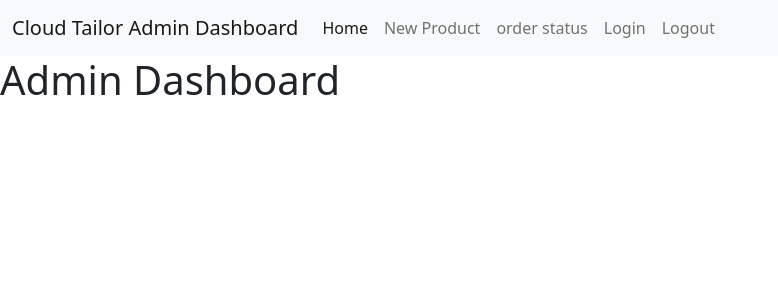
After one commit to raihanromi/cloudTailor, a PHP site: page /admindashboard/dashboard.php in a window 1280 px wide. The commit adds this page. Shown: the top 300 px of the page, without its empty margins (0-778 px from the left). Run offline with PHP 8.4, Linux system fonts and the light colour scheme; some libraries are stand-ins or nearby versions.

Commit message:
admin dashboard

```diff
--- a/index.php
+++ b/admindashboard/dashboard.php
@@ -1,9 +1,6 @@
-<?php
-session_start()
-?>
-
-<?php include_once("components/header.php")?>
+<?php  include_once("dashboardheader.php")?>
 
 
+<h1>Admin Dashboard</h1>
 
-<?php include_once("components/footer.php") ?>
+<?php  include_once("dashboardfooter.php")?>
--- /dev/null
+++ b/admindashboard/dashboardfooter.php
@@ -0,0 +1,3 @@
+
+  </body>
+</html>
--- a/dashboard.php
+++ b/admindashboard/dashboardheader.php
@@ -28,20 +28,18 @@
           <a class="nav-link active" aria-current="page" href="#">Home</a>
         </li>
         <li class="nav-item">
-          <a class="nav-link" href="admindashboard/createnewproduct.php">New Product</a>
+          <a class="nav-link" href="createnewproduct.php">New Product</a>
         </li>
         <li class="nav-item">
-          <a class="nav-link" href="admindashboard/orderstatus.php">order status</a>
+          <a class="nav-link" href="orderstatus.php">order status</a>
         </li>
-          <li class="nav-item">
-          <a class="nav-link" href="admindashboard/userinfopage.php">User info
-          </a>
+         <li class="nav-item">
+          <a class="nav-link" href="orderstatus.php">Login</a>
         </li>
-
+         <li class="nav-item">
+          <a class="nav-link" href="orderstatus.php">Logout</a>
+        </li>
       </ul>
     </div>
   </div>
 </nav>
-
-  </body>
-</html>
--- a/admindashboard/orderstatus.php
+++ b/admindashboard/orderstatus.php
@@ -0,0 +1,6 @@
+<?php  include_once("dashboardheader.php")?>
+
+
+<h1>Customer oder status:</h1>
+
+<?php  include_once("dashboardfooter.php")?>
--- a/components/header.php
+++ b/components/header.php
@@ -48,7 +48,7 @@
      <div class="navbar-collapse collapse">
           <ul class="navbar-nav ml-auto">
             <li class="nav-item">
-              <a class="nav-link" href="#"><?php echo "welcome ". $_SESSION['username']?></a>
+              <a class="nav-link" href="customerpage.php"><?php echo "welcome ". $_SESSION['username']?></a>
             </li>
           </ul>
         </div>
--- a/login.php
+++ b/login.php
@@ -54,11 +54,11 @@ if($_SERVER['REQUEST_METHOD'] == "POST"){
 <div class="container mt-4">
     <h3>Please Login Here:</h3>
     <form action="" method="post">
-  <div class="mb-3">
+  <div class="col-md-3">
     <label for="exampleInputEmail1" class="form-label">Username</label>
     <input type="text" class="form-control" name="username" id="exampleInputEmail1" aria-describedby="emailHelp" placeholder="Enter username">
   </div>
-  <div class="mb-3">
+  <div class="col-md-3 mb-3">
     <label for="exampleInputPassword1" class="form-label">Password</label>
     <input type="password" class="form-control" name="password" id="exampleInputPassword1" placeholder="Enter password">
   </div>
```
Also changed, not shown: admindashboard/userinfopage.php (deleted).
